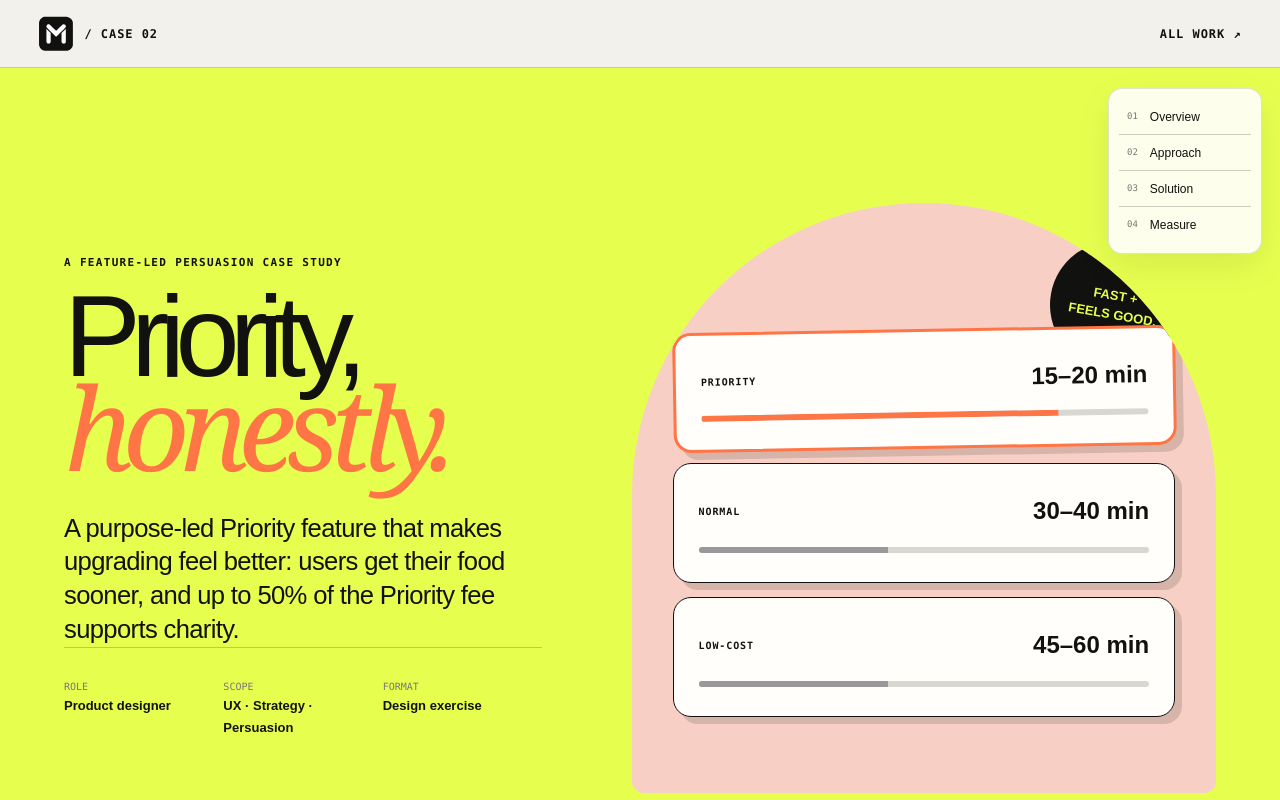
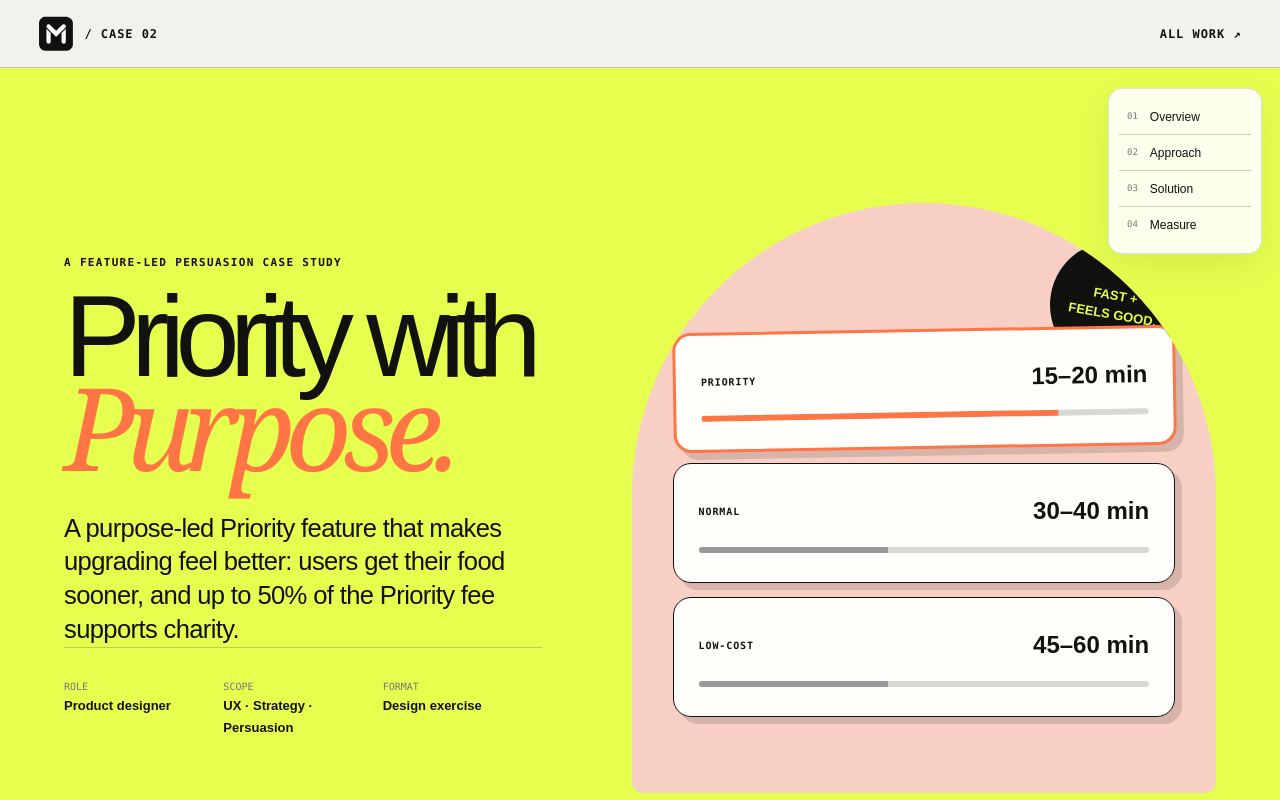
Before and after one commit to gridboxes/LMWN-Challenge, a Next.js app: page /work/priority-honestly in a window 1280 px wide. Shown: the top 800 px of the page. Built offline with nearby package versions, Linux system fonts and the light colour scheme.

Commit message:
Rename case to Priority with Purpose

```diff
--- a/app/page.tsx
+++ b/app/page.tsx
@@ -262,7 +262,7 @@ export function CaseStudy({ variant }: { variant: "locker" | "priority" }) {
       <section className="priority-hero section-pad" id="overview">
         <div className="priority-hero-copy">
           <p className="eyebrow">A feature-led persuasion case study</p>
-          <h1>Priority,<br /><em>honestly.</em></h1>
+          <h1>Priority with<br /><em>Purpose.</em></h1>
           <p className="hero-intro">A purpose-led Priority feature that makes upgrading feel better: users get their food sooner, and up to 50% of the Priority fee supports charity.</p>
           <div className="hero-meta">
             <span>Role<br /><b>Product designer</b></span>
@@ -374,9 +374,9 @@ export function CaseStudy({ variant }: { variant: "locker" | "priority" }) {
       </section>
 
       <a className="next-case" href={isPriority ? "/work/delivering-certainty" : "/work/priority-honestly"}>
-        <span>NEXT CASE STUDY</span><b>{isPriority ? "Delivering Certainty" : "Priority, Honestly"} →</b>
+        <span>NEXT CASE STUDY</span><b>{isPriority ? "Delivering Certainty" : "Priority with Purpose"} →</b>
       </a>
-      <footer><span>{isPriority ? "PRIORITY, HONESTLY" : "DELIVERING CERTAINTY"}</span><p>Product design exercise · 2026</p><b>END</b></footer>
+      <footer><span>{isPriority ? "PRIORITY WITH PURPOSE" : "DELIVERING CERTAINTY"}</span><p>Product design exercise · 2026</p><b>END</b></footer>
     </main>
   );
 }
@@ -401,8 +401,8 @@ export default function Home() {
           <a className="response-tile response-locker" href="/work/delivering-certainty" aria-label="Read Problem 1: Delivering Certainty">
             <span>01</span><div><small>Service design</small><b>Delivering<br />Certainty</b></div><i>↘</i>
           </a>
-          <a className="response-tile response-priority" href="/work/priority-honestly" aria-label="Read Problem 2: Priority, Honestly">
-            <span>02</span><div><small>Feature concept</small><b>Priority,<br />Honestly</b></div><i>→</i>
+          <a className="response-tile response-priority" href="/work/priority-honestly" aria-label="Read Problem 2: Priority with Purpose">
+            <span>02</span><div><small>Feature concept</small><b>Priority with<br />Purpose</b></div><i>→</i>
           </a>
           <p>Two messy delivery moments.<br />Two calmer ways through.</p>
         </div>
--- a/app/work/priority-honestly/page.tsx
+++ b/app/work/priority-honestly/page.tsx
@@ -2,8 +2,8 @@ import type { Metadata } from "next";
 import { CaseStudy } from "../../page";
 
 export const metadata: Metadata = {
-  title: "Priority, Honestly — Sivakorn",
-  description: "A product design case study about making faster delivery compelling without dark patterns.",
+  title: "Priority with Purpose — Sivakorn",
+  description: "A feature-led product design case study that makes Priority more appealing through faster delivery and a gives-back benefit.",
 };
 
 export default function PriorityHonestlyPage() {
```
Also changed, not shown: 1 other file (tests, documents, lock files or other folders).
